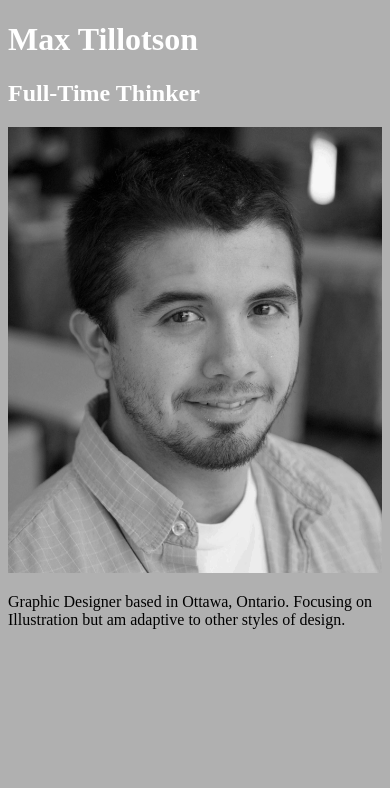
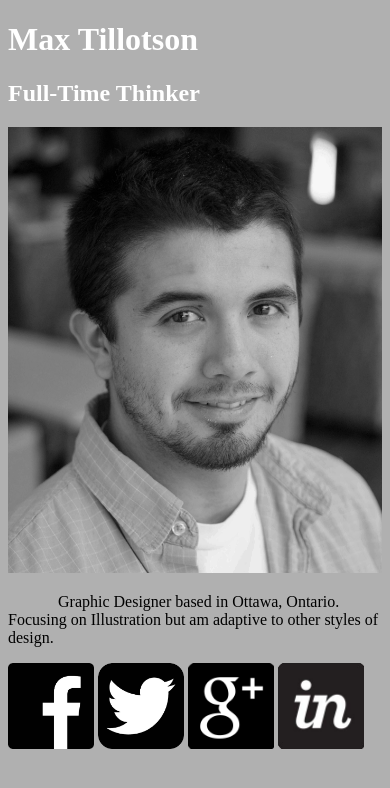
Before and after one commit to MaxTillotson/dsn1675-project-1, a plain HTML site: page index.html in a window 390 px wide. Drawn offline with Linux system fonts and the light colour scheme.

Commit message:
put in images for links and made it proper size for phone

```diff
--- a/css/main.css
+++ b/css/main.css
@@ -18,7 +18,6 @@ html{
 
 body{
   background-color: #B0B0B0;
-  padding: none;
 }
 
 h1{
@@ -35,8 +34,14 @@ img{
 }
 
 p{
+  text-indent: 50px;
+}
 
+.icon img{
+  width: 23%;
+  display: inline-block;
 }
+
 
 @media only screen and (min-width: 35em) {
 /* divide pixels by 16 to get em's */
--- a/index.html
+++ b/index.html
@@ -18,7 +18,14 @@
 
 <img src="images/Max1.jpg" alt="Max">
 
-<p>          Graphic Designer based in Ottawa, Ontario. Focusing on Illustration but am adaptive to other styles of design.</p>
+<p>Graphic Designer based in Ottawa, Ontario. Focusing on Illustration but am adaptive to other styles of design.</p>
+
+<div class="icon">
+  <img src="images/facebook.png" alt="Facebook">
+  <img src="images/twitter.png" alt="twitter">
+  <img src="images/gplus.png" alt="G+">
+  <img src="images/invision.png" alt="Invision">
+</div>
 
 </body>
 
```
Also changed, not shown: images/facebook.png (added), images/gplus.png (added), images/invision.png (added), images/twitter.png (added).
